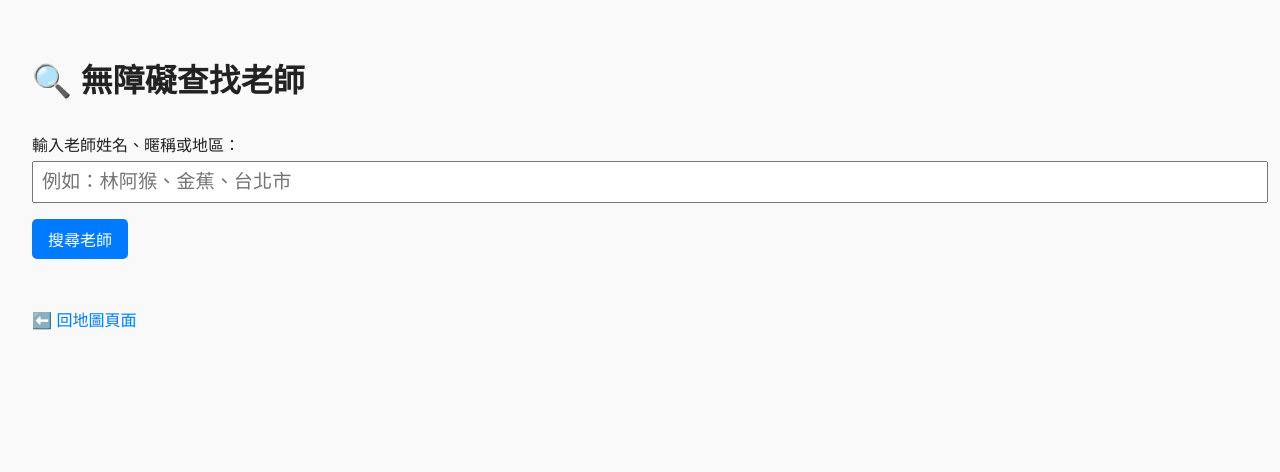
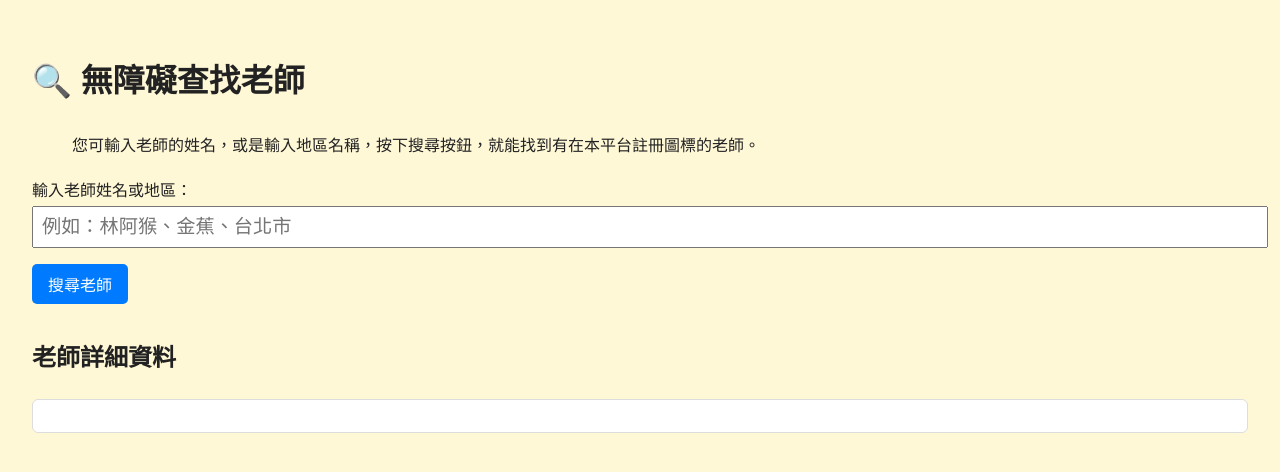
Before and after one commit to hunzan/omtw-map, a Flask app: page /accessible_search in a window 1280 px wide. Shown: the top 472 px of the page. Run offline with Flask 3, Linux system fonts and the light colour scheme.

Commit message:
Update app.py and HTMLs

```diff
--- a/app.py
+++ b/app.py
@@ -492,22 +492,21 @@ def search_teacher():
 
     query = TeacherProfile.query.filter(
         or_(
-            func.lower(TeacherProfile.nickname).contains(keyword.lower()),
-            func.lower(TeacherProfile.real_name).contains(keyword.lower()),
-            func.lower(TeacherProfile.service_area).contains(keyword.lower())
+            TeacherProfile.real_name.ilike(f'%{keyword}%'),
+            TeacherProfile.service_area.ilike(f'%{keyword}%')
         )
     ).all()
 
     result = []
     for t in query:
-        if t.real_name_public and t.real_name and t.nickname:
-            display_name = f"{t.real_name}（{t.nickname}）"
-        elif t.real_name_public and t.real_name:
-            display_name = t.real_name
-        elif t.nickname:
-            display_name = t.nickname
+        nickname_clean = (t.nickname or "").strip()
+        if not nickname_clean:
+            nickname_clean = "匿名老師"  # 或其他你希望的預設字串
+
+        if t.real_name_public and t.real_name:
+            display_name = f"{t.real_name}（{nickname_clean}）"
         else:
-            display_name = "未提供"
+            display_name = nickname_clean
 
         result.append({
             "id": t.id,
@@ -516,6 +515,35 @@ def search_teacher():
 
     return jsonify(result)
 
+@app.route('/api/teacher/<int:teacher_id>')
+def get_teacher(teacher_id):
+    profile = TeacherProfile.query.get_or_404(teacher_id)
+
+    # 判斷要顯示的名稱
+    if profile.real_name_public and profile.real_name and profile.nickname:
+        display_name = f"{profile.real_name}（{profile.nickname}）"
+    elif profile.real_name_public and profile.real_name:
+        display_name = profile.real_name
+    elif profile.nickname:
+        display_name = profile.nickname
+    else:
+        display_name = "匿名老師"
+
+    return jsonify({
+        "id": profile.id,
+        "name": display_name,
+        "service_area": profile.service_area or "未提供",
+        "certification_year": profile.certification_year or "未提供",
+        "certification_number": profile.certification_number or "未提供",
+        "license_number": profile.license_number or "未提供",
+        "can_teach_online": profile.can_teach_online,
+        "available_times": profile.available_times or "未提供",
+        "transport_modes": profile.transport_modes or "未提供",
+        "teaching_experience": profile.teaching_experience or "未提供",
+        "lang_skills": profile.lang_skills or "未提供",
+        "intro": profile.intro or "（未提供）"
+    })
+
 if __name__ == "__main__":
     with app.app_context():
         db.create_all()
--- a/templates/accessible_search.html
+++ b/templates/accessible_search.html
@@ -1,3 +1,4 @@
+<!-- accessible_search.html - 精簡單頁模式版本 -->
 <!DOCTYPE html>
 <html lang="zh-Hant">
 <head>
@@ -10,7 +11,7 @@
       font-family: "Noto Sans TC", sans-serif;
       padding: 1.5rem;
       line-height: 1.8;
-      background: #f9f9f9;
+      background: #FFF8D7;
       color: #222;
     }
     input[type="text"] {
@@ -28,37 +29,35 @@
       border-radius: 5px;
       cursor: pointer;
     }
-    button:hover {
-      background-color: #0056b3;
-    }
-    .back-link {
-      display: inline-block;
-      margin-top: 2rem;
-      text-decoration: none;
-      color: #007bff;
-    }
-    ul {
-      padding-left: 1rem;
+    .result-item, .profile-detail {
+      background: white;
+      border: 1px solid #ddd;
+      padding: 1rem;
+      margin-top: 1rem;
+      border-radius: 6px;
     }
   </style>
 </head>
 <body>
-  <h1 role="heading" aria-level="1">🔍 無障礙查找老師</h1>
-
-  <label for="keyword">輸入老師姓名、暱稱或地區：</label>
+  <h1>🔍 無障礙查找老師</h1>
+  <ul>您可輸入老師的姓名，或是輸入地區名稱，按下搜尋按鈕，就能找到有在本平台註冊圖標的老師。</ul>
+  <label for="keyword">輸入老師姓名或地區：</label>
   <input type="text" id="keyword" aria-label="關鍵字搜尋輸入欄位" placeholder="例如：林阿猴、金蕉、台北市" />
   <button onclick="search()">搜尋老師</button>
 
-  <div id="resultCount" aria-live="polite" role="status" aria-atomic="true" style="margin-top: 1rem;"></div>
-  <ul id="results" aria-live="polite" role="region" tabindex="-1"></ul>
+  <div id="resultCount" style="margin-top: 1rem;"></div>
+  <ul id="results"></ul>
 
-  <a class="back-link" href="{{ url_for('map_page') }}">⬅️ 回地圖頁面</a>
+  <h2 id="profileHeading" tabindex="-1" style="margin-top: 2rem;">老師詳細資料</h2>
+  <div id="teacherDetail" class="profile-detail" aria-live="polite" aria-labelledby="profileHeading"></div>
 
   <script>
     function search() {
       const keyword = document.getElementById('keyword').value.trim();
       const resultsDiv = document.getElementById('results');
       const countDiv = document.getElementById('resultCount');
+      const detailDiv = document.getElementById('teacherDetail');
+      detailDiv.innerHTML = '';
 
       if (!keyword) {
         countDiv.textContent = '';
@@ -76,16 +75,13 @@
           }
 
           countDiv.textContent = `共找到 ${data.length} 位老師：`;
-
           data.forEach((t, i) => {
-            const link = document.createElement('a');
-            link.href = `/profile/view/${t.id}`;
-            link.target = '_blank';
-            link.textContent = `🔍 查看老師 ${i + 1} 詳細資料`;
-            link.setAttribute('aria-label', `查看老師 ${i + 1} 的詳細資料`);
-
             const li = document.createElement('li');
-            li.appendChild(link);
+            const btn = document.createElement('button');
+            btn.textContent = `查看老師 ${i + 1} 詳細資料`;
+            btn.setAttribute('aria-label', `查看老師 ${i + 1} 的詳細資料`);
+            btn.onclick = () => loadTeacherDetail(t.id);
+            li.appendChild(btn);
             resultsDiv.appendChild(li);
           });
         })
@@ -93,6 +89,26 @@
           countDiv.textContent = '搜尋時發生錯誤，請稍後再試。';
         });
     }
+
+    function loadTeacherDetail(id) {
+      const detailDiv = document.getElementById('teacherDetail');
+      fetch(`/api/teacher/${id}`)
+        .then(res => res.json())
+        .then(t => {
+          detailDiv.innerHTML = `
+            <h3>${t.name}</h3>
+            <p><strong>服務地區：</strong>${t.service_area}</p>
+            <p><strong>結訓年份：</strong>${t.certification_year}</p>
+            <p><strong>結訓證號：</strong>${t.certification_number}</p>
+            <p><strong>國家證號：</strong>${t.license_number}</p>
+            <p><strong>簡介：</strong>${t.intro || '（未提供）'}</p>
+          `;
+          document.getElementById('profileHeading').focus();
+        })
+        .catch(() => {
+          detailDiv.innerHTML = '無法載入詳細資料。';
+        });
+    }
   </script>
 </body>
 </html>
--- a/templates/admin_panel.html
+++ b/templates/admin_panel.html
@@ -2,6 +2,7 @@
 <html lang="zh-Hant">
 <head>
   <meta charset="UTF-8">
+  <meta name="viewport" content="width=device-width, initial-scale=1.0" />
   <title>管理後台</title>
   <link rel="stylesheet" href="{{ url_for('static', filename='style.css') }}">
   <link rel="icon" href="{{ url_for('static', filename='img/omtw.ico') }}" type="image/x-icon">
--- a/templates/admin_reset_code.html
+++ b/templates/admin_reset_code.html
@@ -2,6 +2,7 @@
 <html lang="zh-Hant">
 <head>
   <meta charset="UTF-8">
+  <meta name="viewport" content="width=device-width, initial-scale=1.0" />
   <title>設定一次性驗證碼｜管理後台</title>
   <link rel="stylesheet" href="{{ url_for('static', filename='style.css') }}">
   <link rel="icon" href="{{ url_for('static', filename='img/omtw.ico') }}" type="image/x-icon">
--- a/templates/delete_confirm.html
+++ b/templates/delete_confirm.html
@@ -2,6 +2,7 @@
 <html lang="en">
 <head>
     <meta charset="UTF-8">
+    <meta name="viewport" content="width=device-width, initial-scale=1.0" />
     <title>刪除資料確認</title>
     <link rel="stylesheet" href="{{ url_for('static', filename='style.css') }}">
     <link rel="icon" href="{{ url_for('static', filename='img/omtw.ico') }}" type="image/x-icon">
--- a/templates/disclaimer.html
+++ b/templates/disclaimer.html
@@ -2,7 +2,7 @@
 <html lang="zh-Hant">
 <head>
   <meta charset="UTF-8">
-  <meta name="viewport" content="width=device-width, initial-scale=1.0">
+  <meta name="viewport" content="width=device-width, initial-scale=1.0" />
   <title>平台免責聲明｜OMTW Map</title>
   <link rel="stylesheet" href="{{ url_for('static', filename='style.css') }}">
   <link rel="icon" href="{{ url_for('static', filename='img/omtw.ico') }}" type="image/x-icon">
--- a/templates/index.html
+++ b/templates/index.html
@@ -2,6 +2,7 @@
 <html lang="zh-Hant">
 <head>
   <meta charset="UTF-8">
+  <meta name="viewport" content="width=device-width, initial-scale=1.0" />
   <title>台灣定向行動師資平台</title>
   <link rel="stylesheet" href="{{ url_for('static', filename='style.css') }}">
   <link rel="icon" href="{{ url_for('static', filename='img/omtw.ico') }}" type="image/x-icon">
@@ -46,7 +47,7 @@
   </p>
   <br>
   <div>
-    <a class="btn" href="{{ url_for('map_page') }}">進入定向行動師資地圖</a>
+    <a class="btn" href="{{ url_for('map_page') }}">進入師資地圖</a>
     <a class="btn" href="{{ url_for('accessible_search') }}">無障礙查找頁面</a>
     <a class="btn" href="{{ url_for('register') }}">註冊帳號</a>
   </div>
--- a/templates/login.html
+++ b/templates/login.html
@@ -2,6 +2,7 @@
 <html lang="zh-Hant">
 <head>
   <meta charset="UTF-8">
+  <meta name="viewport" content="width=device-width, initial-scale=1.0" />
   <title>會員登入｜台灣定向行動師資平台</title>
   <link rel="stylesheet" href="{{ url_for('static', filename='style.css') }}">
   <link rel="icon" href="{{ url_for('static', filename='img/omtw.ico') }}" type="image/x-icon">
--- a/templates/profile.html
+++ b/templates/profile.html
@@ -2,6 +2,7 @@
 <html lang="zh-Hant">
 <head>
   <meta charset="UTF-8">
+  <meta name="viewport" content="width=device-width, initial-scale=1.0" />
   <title>填寫圖標顯示資料</title>
   <link rel="stylesheet" href="{{ url_for('static', filename='style.css') }}">
   <link rel="icon" href="{{ url_for('static', filename='img/omtw.ico') }}" type="image/x-icon">
--- a/templates/register.html
+++ b/templates/register.html
@@ -2,6 +2,7 @@
 <html lang="zh-Hant">
 <head>
     <meta charset="UTF-8" />
+    <meta name="viewport" content="width=device-width, initial-scale=1.0" />
     <title>老師註冊申請</title>
     <link rel="stylesheet" href="{{ url_for('static', filename='style.css') }}">
     <link rel="icon" href="{{ url_for('static', filename='img/omtw.ico') }}" type="image/x-icon">
--- a/templates/reset_password.html
+++ b/templates/reset_password.html
@@ -2,6 +2,7 @@
 <html lang="zh-Hant">
 <head>
   <meta charset="UTF-8">
+  <meta name="viewport" content="width=device-width, initial-scale=1.0" />
   <title>重設密碼</title>
   <link rel="stylesheet" href="{{ url_for('static', filename='style.css') }}">
   <link rel="icon" href="{{ url_for('static', filename='img/omtw.ico') }}" type="image/x-icon">
--- a/templates/verify_code.html
+++ b/templates/verify_code.html
@@ -2,6 +2,7 @@
 <html lang="zh-Hant">
 <head>
   <meta charset="UTF-8">
+  <meta name="viewport" content="width=device-width, initial-scale=1.0" />
   <title>驗證帳號與驗證碼</title>
   <link rel="stylesheet" href="{{ url_for('static', filename='style.css') }}">
   <link rel="icon" href="{{ url_for('static', filename='img/omtw.ico') }}" type="image/x-icon">
--- a/templates/view_profile.html
+++ b/templates/view_profile.html
@@ -2,6 +2,7 @@
 <html lang="zh-Hant">
 <head>
   <meta charset="UTF-8">
+  <meta name="viewport" content="width=device-width, initial-scale=1.0" />
   <title>定向行動老師聯絡資訊</title>
   <link rel="stylesheet" href="{{ url_for('static', filename='style.css') }}">
   <link rel="icon" href="{{ url_for('static', filename='img/omtw.ico') }}" type="image/x-icon">
```
